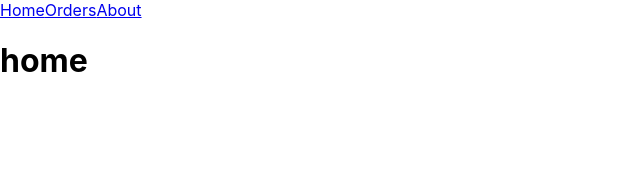
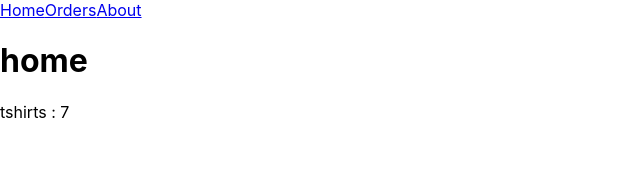
Before and after one commit to RaisulislamRimon/milestone9-module54-tshirt-mania-react, a React (Create React App) app: page / in a window 1280 px wide. Shown: the top 192 px of the page, without its empty margins (0-640 px from the left). Built offline with nearby package versions, Linux system fonts and the light colour scheme.

Commit message:
added loader hooks in Home

```diff
--- a/src/App.js
+++ b/src/App.js
@@ -11,7 +11,13 @@ const App = () => {
       path: "/",
       element: <Main></Main>,
       children: [
-        { path: "/", element: <Home></Home> },
+        {
+          path: "/",
+          loader: async () => {
+            return fetch("tshirts.json");
+          },
+          element: <Home></Home>,
+        },
         { path: "/orders", element: <Orders></Orders> },
         { path: "/about", element: <About></About> },
       ],
--- a/src/components/Home/Home.js
+++ b/src/components/Home/Home.js
@@ -1,9 +1,13 @@
 import React from "react";
+import { useLoaderData } from "react-router-dom";
 
 const Home = () => {
+  const tshirts = useLoaderData();
+  console.log(tshirts);
   return (
     <div>
       <h1>home</h1>
+      <p>tshirts : {tshirts.length}</p>
     </div>
   );
 };
```
